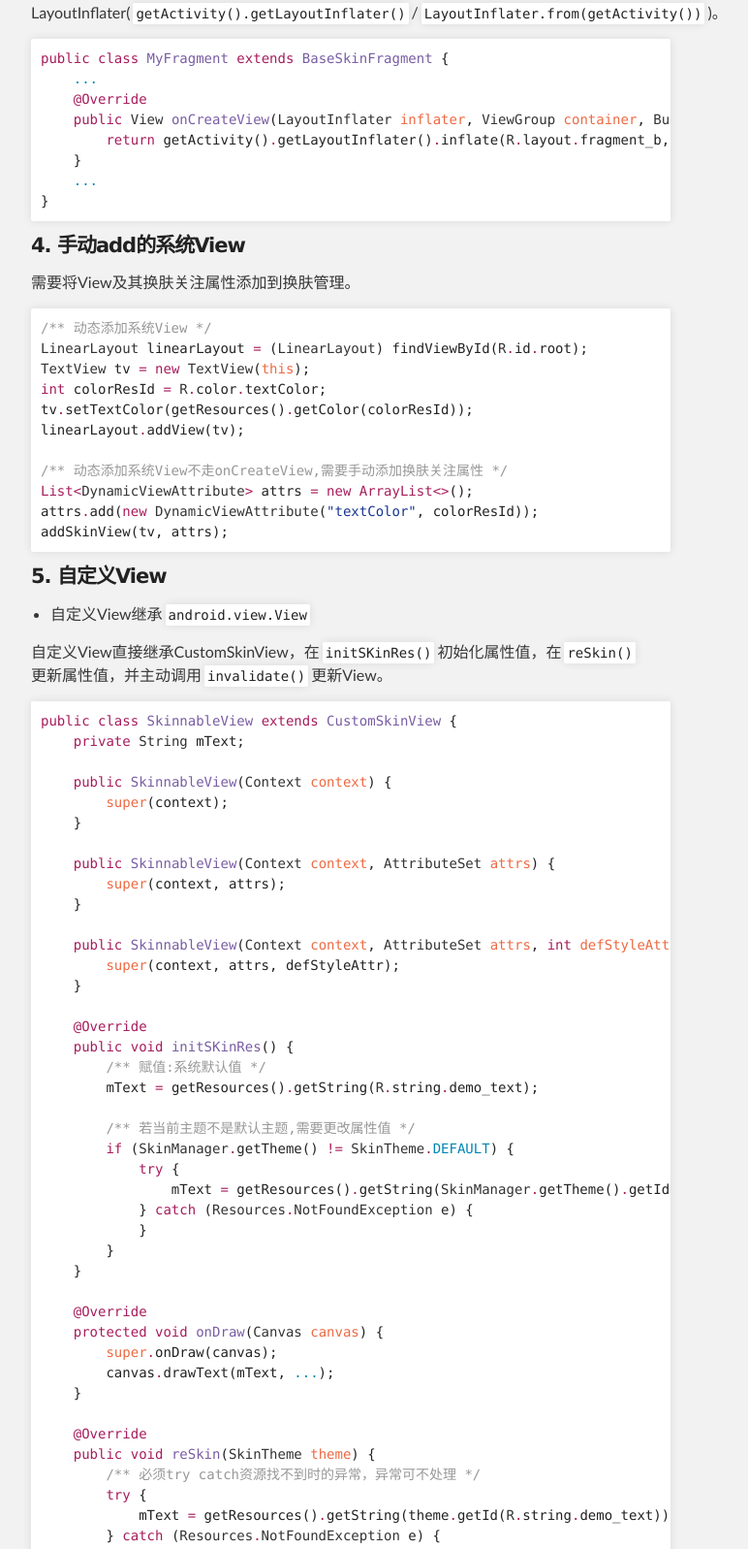
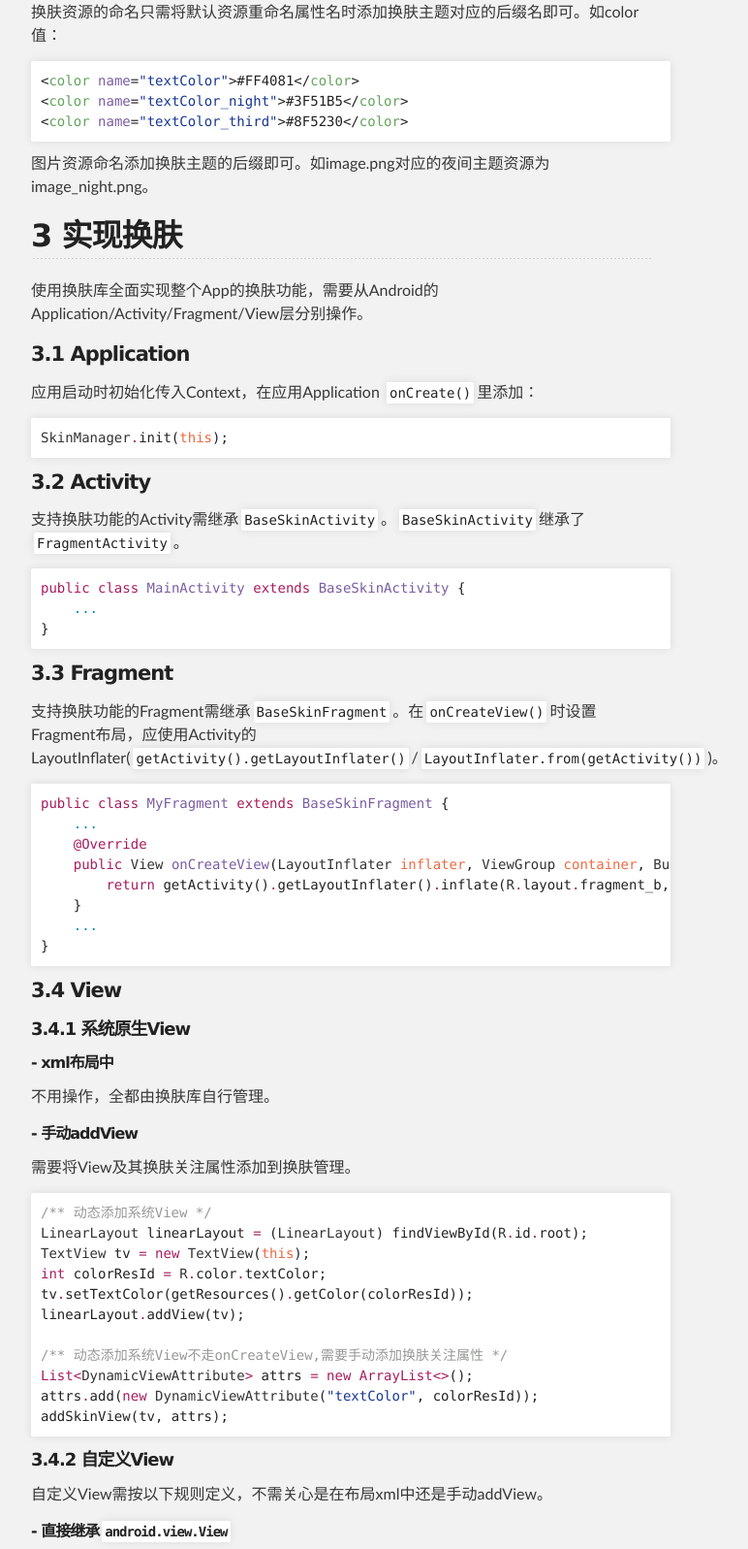
Before and after one commit to fengshenzhu/Reskin1, a plain HTML site: page index.html in a window 1280 px wide. Shown: the part 722-2319 px from the top of the page at 97% size, without its empty margins (288-1060 px from the left). Drawn offline with Linux system fonts and the light colour scheme.

```diff
--- a/index.html
+++ b/index.html
@@ -34,24 +34,54 @@
         <h2>
 <a id="使用方法" class="anchor" href="#%E4%BD%BF%E7%94%A8%E6%96%B9%E6%B3%95" aria-hidden="true"><span aria-hidden="true" class="octicon octicon-link"></span></a>使用方法</h2>
 
+<h2>
+<a id="1-换肤主题" class="anchor" href="#1-%E6%8D%A2%E8%82%A4%E4%B8%BB%E9%A2%98" aria-hidden="true"><span aria-hidden="true" class="octicon octicon-link"></span></a>1 换肤主题</h2>
+
+<p>换肤主题在<code>SkinTheme</code>里枚举定义。库默认定义了两个主题-默认主题和夜间主题。要增加主题只需仿照NIGHT，传入后缀名即可：</p>
+
+<div class="highlight highlight-source-java"><pre><span class="pl-c1">THIRD</span>(<span class="pl-s"><span class="pl-pds">"</span>_third<span class="pl-pds">"</span></span>) {
+    @<span class="pl-smi">Override</span>
+    <span class="pl-k">int</span> getId(<span class="pl-k">int</span> resId, <span class="pl-smi">String</span> defType) throws <span class="pl-smi">Resources</span><span class="pl-k">.</span><span class="pl-smi">NotFoundException</span> {
+        <span class="pl-k">return</span> getNewResId(resId, getSuffix(), defType);
+    }
+};</pre></div>
+
+<p>后缀名用作换肤资源的命名。</p>
+
+<h2>
+<a id="2-换肤资源" class="anchor" href="#2-%E6%8D%A2%E8%82%A4%E8%B5%84%E6%BA%90" aria-hidden="true"><span aria-hidden="true" class="octicon octicon-link"></span></a>2 换肤资源</h2>
+
+<p>换肤资源的命名只需将默认资源重命名属性名时添加换肤主题对应的后缀名即可。如color值：</p>
+
+<div class="highlight highlight-text-xml"><pre>&lt;<span class="pl-ent">color</span> <span class="pl-e">name</span>=<span class="pl-s"><span class="pl-pds">"</span>textColor<span class="pl-pds">"</span></span>&gt;#FF4081&lt;/<span class="pl-ent">color</span>&gt;
+&lt;<span class="pl-ent">color</span> <span class="pl-e">name</span>=<span class="pl-s"><span class="pl-pds">"</span>textColor_night<span class="pl-pds">"</span></span>&gt;#3F51B5&lt;/<span class="pl-ent">color</span>&gt;
+&lt;<span class="pl-ent">color</span> <span class="pl-e">name</span>=<span class="pl-s"><span class="pl-pds">"</span>textColor_third<span class="pl-pds">"</span></span>&gt;#8F5230&lt;/<span class="pl-ent">color</span>&gt;</pre></div>
+
+<p>图片资源命名添加换肤主题的后缀即可。如image.png对应的夜间主题资源为image_night.png。</p>
+
+<h2>
+<a id="3-实现换肤" class="anchor" href="#3-%E5%AE%9E%E7%8E%B0%E6%8D%A2%E8%82%A4" aria-hidden="true"><span aria-hidden="true" class="octicon octicon-link"></span></a>3 实现换肤</h2>
+
+<p>使用换肤库全面实现整个App的换肤功能，需要从Android的Application/Activity/Fragment/View层分别操作。</p>
+
 <h4>
-<a id="1-application" class="anchor" href="#1-application" aria-hidden="true"><span aria-hidden="true" class="octicon octicon-link"></span></a>1. Application</h4>
+<a id="31-application" class="anchor" href="#31-application" aria-hidden="true"><span aria-hidden="true" class="octicon octicon-link"></span></a>3.1 Application</h4>
 
 <p>应用启动时初始化传入Context，在应用Application <code>onCreate()</code>里添加：</p>
 
 <div class="highlight highlight-source-java"><pre><span class="pl-smi">SkinManager</span><span class="pl-k">.</span>init(<span class="pl-v">this</span>);</pre></div>
 
 <h4>
-<a id="2-activity" class="anchor" href="#2-activity" aria-hidden="true"><span aria-hidden="true" class="octicon octicon-link"></span></a>2. Activity</h4>
+<a id="32-activity" class="anchor" href="#32-activity" aria-hidden="true"><span aria-hidden="true" class="octicon octicon-link"></span></a>3.2 Activity</h4>
 
-<p>支持换肤功能的Activity需继承<code>BaseSkinActivity</code>。</p>
+<p>支持换肤功能的Activity需继承<code>BaseSkinActivity</code>。<code>BaseSkinActivity</code>继承了<code>FragmentActivity</code>。</p>
 
 <div class="highlight highlight-source-java"><pre><span class="pl-k">public</span> <span class="pl-k">class</span> <span class="pl-en">MainActivity</span> <span class="pl-k">extends</span> <span class="pl-e">BaseSkinActivity</span> {
     <span class="pl-c1">...</span>
 }</pre></div>
 
 <h4>
-<a id="3-fragment" class="anchor" href="#3-fragment" aria-hidden="true"><span aria-hidden="true" class="octicon octicon-link"></span></a>3. Fragment</h4>
+<a id="33-fragment" class="anchor" href="#33-fragment" aria-hidden="true"><span aria-hidden="true" class="octicon octicon-link"></span></a>3.3 Fragment</h4>
 
 <p>支持换肤功能的Fragment需继承<code>BaseSkinFragment</code>。在<code>onCreateView()</code>时设置Fragment布局，应使用Activity的LayoutInflater(<code>getActivity().getLayoutInflater()</code>/<code>LayoutInflater.from(getActivity())</code>)。</p>
 
@@ -65,7 +95,18 @@
 }</pre></div>
 
 <h4>
-<a id="4-手动add的系统view" class="anchor" href="#4-%E6%89%8B%E5%8A%A8add%E7%9A%84%E7%B3%BB%E7%BB%9Fview" aria-hidden="true"><span aria-hidden="true" class="octicon octicon-link"></span></a>4. 手动add的系统View</h4>
+<a id="34-view" class="anchor" href="#34-view" aria-hidden="true"><span aria-hidden="true" class="octicon octicon-link"></span></a>3.4 View</h4>
+
+<h5>
+<a id="341-系统原生view" class="anchor" href="#341-%E7%B3%BB%E7%BB%9F%E5%8E%9F%E7%94%9Fview" aria-hidden="true"><span aria-hidden="true" class="octicon octicon-link"></span></a>3.4.1 系统原生View</h5>
+
+<h6>
+<a id="--xml布局中" class="anchor" href="#--xml%E5%B8%83%E5%B1%80%E4%B8%AD" aria-hidden="true"><span aria-hidden="true" class="octicon octicon-link"></span></a>- xml布局中</h6>
+
+<p>不用操作，全都由换肤库自行管理。</p>
+
+<h6>
+<a id="--手动addview" class="anchor" href="#--%E6%89%8B%E5%8A%A8addview" aria-hidden="true"><span aria-hidden="true" class="octicon octicon-link"></span></a>- 手动addView</h6>
 
 <p>需要将View及其换肤关注属性添加到换肤管理。</p>
 
@@ -81,15 +122,16 @@
 attrs<span class="pl-k">.</span>add(<span class="pl-k">new</span> <span class="pl-smi">DynamicViewAttribute</span>(<span class="pl-s"><span class="pl-pds">"</span>textColor<span class="pl-pds">"</span></span>, colorResId));
 addSkinView(tv, attrs);</pre></div>
 
-<h4>
-<a id="5-自定义view" class="anchor" href="#5-%E8%87%AA%E5%AE%9A%E4%B9%89view" aria-hidden="true"><span aria-hidden="true" class="octicon octicon-link"></span></a>5. 自定义View</h4>
+<h5>
+<a id="342-自定义view" class="anchor" href="#342-%E8%87%AA%E5%AE%9A%E4%B9%89view" aria-hidden="true"><span aria-hidden="true" class="octicon octicon-link"></span></a>3.4.2 自定义View</h5>
 
-<ul>
-<li>自定义View继承<code>android.view.View</code>
-</li>
-</ul>
+<p>自定义View需按以下规则定义，不需关心是在布局xml中还是手动addView。</p>
 
-<p>自定义View直接继承CustomSkinView，在<code>initSKinRes()</code>初始化属性值，在<code>reSkin()</code>更新属性值，并主动调用<code>invalidate()</code>更新View。</p>
+<h6>
+<a id="--直接继承androidviewview" class="anchor" href="#--%E7%9B%B4%E6%8E%A5%E7%BB%A7%E6%89%BFandroidviewview" aria-hidden="true"><span aria-hidden="true" class="octicon octicon-link"></span></a>- 直接继承<code>android.view.View</code>
+</h6>
+
+<p>直接继承<code>android.view.View</code>的自定义View，修改让其继承自CustomSkinView，在<code>initSKinRes()</code>初始化属性值，在<code>reSkin()</code>更新属性值并主动调用<code>invalidate()</code>更新View。</p>
 
 <div class="highlight highlight-source-java"><pre><span class="pl-k">public</span> <span class="pl-k">class</span> <span class="pl-en">SkinnableView</span> <span class="pl-k">extends</span> <span class="pl-e">CustomSkinView</span> {
     <span class="pl-k">private</span> <span class="pl-smi">String</span> mText;
@@ -139,11 +181,11 @@
     }
 }</pre></div>
 
-<ul>
-<li>自定义View继承其它View</li>
-</ul>
+<h6>
+<a id="--非直接继承androidviewview" class="anchor" href="#--%E9%9D%9E%E7%9B%B4%E6%8E%A5%E7%BB%A7%E6%89%BFandroidviewview" aria-hidden="true"><span aria-hidden="true" class="octicon octicon-link"></span></a>- 非直接继承<code>android.view.View</code>
+</h6>
 
-<p>自定义View继承其它View，需要自行实现<code>ICustomSkinView</code>接口，实现<code>initSKinRes()</code>和<code>reSkin()</code>方法。在<code>onAttachedToWindow()</code>和<code>onDetachedFromWindow()</code>添加到换肤管理。</p>
+<p>继承其它View的自定义View，需要自行实现<code>ICustomSkinView</code>接口，实现<code>initSKinRes()</code>和<code>reSkin()</code>方法。在<code>onAttachedToWindow()</code>/<code>onDetachedFromWindow()</code>添加/移除换肤管理。</p>
 
 <div class="highlight highlight-source-java"><pre><span class="pl-k">public</span> <span class="pl-k">class</span> <span class="pl-en">CustomLinearLayout</span> <span class="pl-k">extends</span> <span class="pl-e">LinearLayout</span> <span class="pl-k">implements</span> <span class="pl-e">ICustomSkinView</span> {
     <span class="pl-k">private</span> <span class="pl-k">int</span> mColor;
@@ -198,11 +240,11 @@
 }</pre></div>
 
 <h4>
-<a id="6-多activity的换肤管理" class="anchor" href="#6-%E5%A4%9Aactivity%E7%9A%84%E6%8D%A2%E8%82%A4%E7%AE%A1%E7%90%86" aria-hidden="true"><span aria-hidden="true" class="octicon octicon-link"></span></a>6. 多Activity的换肤管理</h4>
+<a id="35-触发换肤" class="anchor" href="#35-%E8%A7%A6%E5%8F%91%E6%8D%A2%E8%82%A4" aria-hidden="true"><span aria-hidden="true" class="octicon octicon-link"></span></a>3.5 触发换肤</h4>
 
-<p>触发换肤的Activity主动设置全局当前换肤主题，并主动触发本Activity的换肤函数<code>reSkin()</code>。其它Activity的换肤会在<code>onResume()</code>自行完成，不需主动触发。</p>
+<p>触发换肤的Activity主动设置全局的换肤主题，并通过调用<code>reSkin()</code>主动触发本Activity的换肤。其它Activity的换肤会在<code>onResume()</code>自行完成，不需主动触发。</p>
 
-<div class="highlight highlight-source-java"><pre><span class="pl-k">public</span> <span class="pl-k">void</span> changeSkin() {
+<div class="highlight highlight-source-java"><pre><span class="pl-k">public</span> <span class="pl-k">void</span> changeSkin(<span class="pl-smi">SkinTheme</span> targetTheme) {
     <span class="pl-smi">SkinManager</span><span class="pl-k">.</span>reSkin(targetTheme);
     reSkin(targetTheme);
 }</pre></div>
```
Also changed, not shown: params.json (+1 -1 lines).
